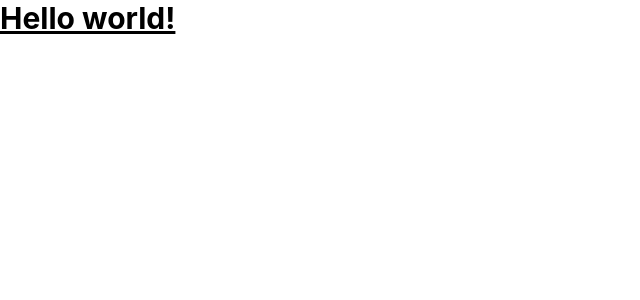
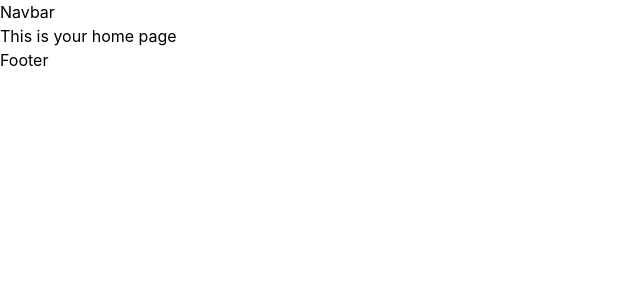
Before and after one commit to riadleon/simmi-jobtask-client, a React (Create React App) app: page / in a window 1280 px wide. Shown: the top 300 px of the page, without its empty margins (0-640 px from the left). Built offline with nearby package versions, Linux system fonts and the light colour scheme.

Commit message:
Homepage, about,profile page created

```diff
--- a/package.json
+++ b/package.json
@@ -8,6 +8,7 @@
     "@testing-library/user-event": "^13.5.0",
     "react": "^18.2.0",
     "react-dom": "^18.2.0",
+    "react-hot-toast": "^2.4.0",
     "react-router-dom": "^6.6.2",
     "react-scripts": "5.0.1",
     "web-vitals": "^2.1.4"
--- a/src/App.js
+++ b/src/App.js
@@ -1,12 +1,11 @@
-import logo from './logo.svg';
 import './App.css';
+import { RouterProvider } from 'react-router-dom';
+import router from './Router/Routes';
 
 function App() {
   return (
-    <div >
-      <h1 className="text-3xl font-bold underline">
-        Hello world!
-      </h1>
+    <div className='max-w-[1440px] mx-auto' >
+      <RouterProvider router={router}></RouterProvider>
     </div>
   );
 }
--- /dev/null
+++ b/src/Layout/Main.js
@@ -0,0 +1,16 @@
+import React from 'react';
+import { Outlet } from 'react-router-dom';
+import Footer from '../Shared/Footer/Footer';
+import Navbar from '../Shared/Navbar/Navbar';
+
+const Main = () => {
+    return (
+        <div>
+            <Navbar></Navbar>
+            <Outlet></Outlet>
+            <Footer />
+        </div>
+    );
+};
+
+export default Main;
--- /dev/null
+++ b/src/Router/Routes.js
@@ -0,0 +1,23 @@
+import { createBrowserRouter } from "react-router-dom";
+import Main from "../Layout/Main";
+import Homepage from "../pages/Homepage/Homepage";
+
+
+
+const router = createBrowserRouter([
+    {
+        path: '/',
+        element: <Main></Main>,
+
+        children: [
+            {
+                path: '/',
+                element: <Homepage />,
+
+            },
+
+
+        ]
+    }
+])
+export default router;
--- /dev/null
+++ b/src/Shared/Footer/Footer.js
@@ -0,0 +1,11 @@
+import React from 'react';
+
+const Footer = () => {
+    return (
+        <div>
+            Footer
+        </div>
+    );
+};
+
+export default Footer;
--- /dev/null
+++ b/src/Shared/Navbar/Navbar.js
@@ -0,0 +1,11 @@
+import React from 'react';
+
+const Navbar = () => {
+    return (
+        <div>
+            Navbar
+        </div>
+    );
+};
+
+export default Navbar;
--- a/src/index.js
+++ b/src/index.js
@@ -3,11 +3,13 @@ import ReactDOM from 'react-dom/client';
 import './index.css';
 import App from './App';
 import reportWebVitals from './reportWebVitals';
+import { Toaster } from 'react-hot-toast';
 
 const root = ReactDOM.createRoot(document.getElementById('root'));
 root.render(
   <React.StrictMode>
     <App />
+    <Toaster />
   </React.StrictMode>
 );
 
--- /dev/null
+++ b/src/pages/About/About.js
@@ -0,0 +1,11 @@
+import React from 'react';
+
+const About = () => {
+    return (
+        <div>
+            Tell me about
+        </div>
+    );
+};
+
+export default About;
--- /dev/null
+++ b/src/pages/Homepage/Homepage.js
@@ -0,0 +1,11 @@
+import React from 'react';
+
+const Homepage = () => {
+    return (
+        <div>
+            This is your home page
+        </div>
+    );
+};
+
+export default Homepage;
--- /dev/null
+++ b/src/pages/Profile/Profile.js
@@ -0,0 +1,11 @@
+import React from 'react';
+
+const Profile = () => {
+    return (
+        <div>
+            Profile
+        </div>
+    );
+};
+
+export default Profile;
```
Also changed, not shown: 1 other file (tests, documents, lock files or other folders).
